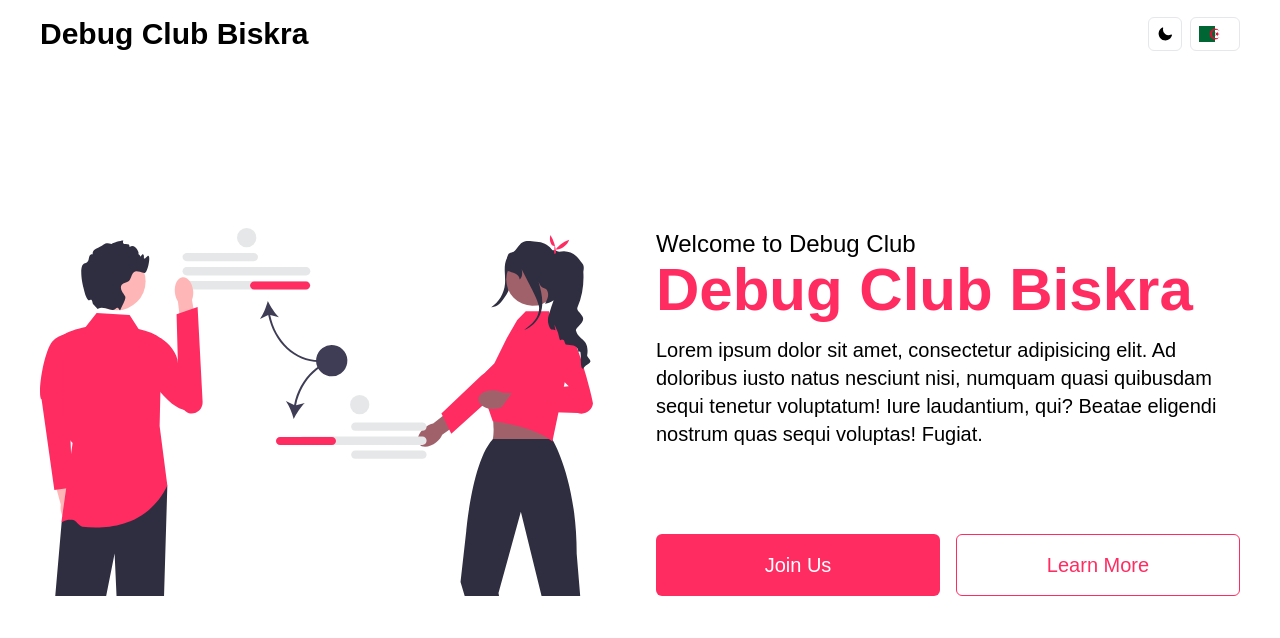
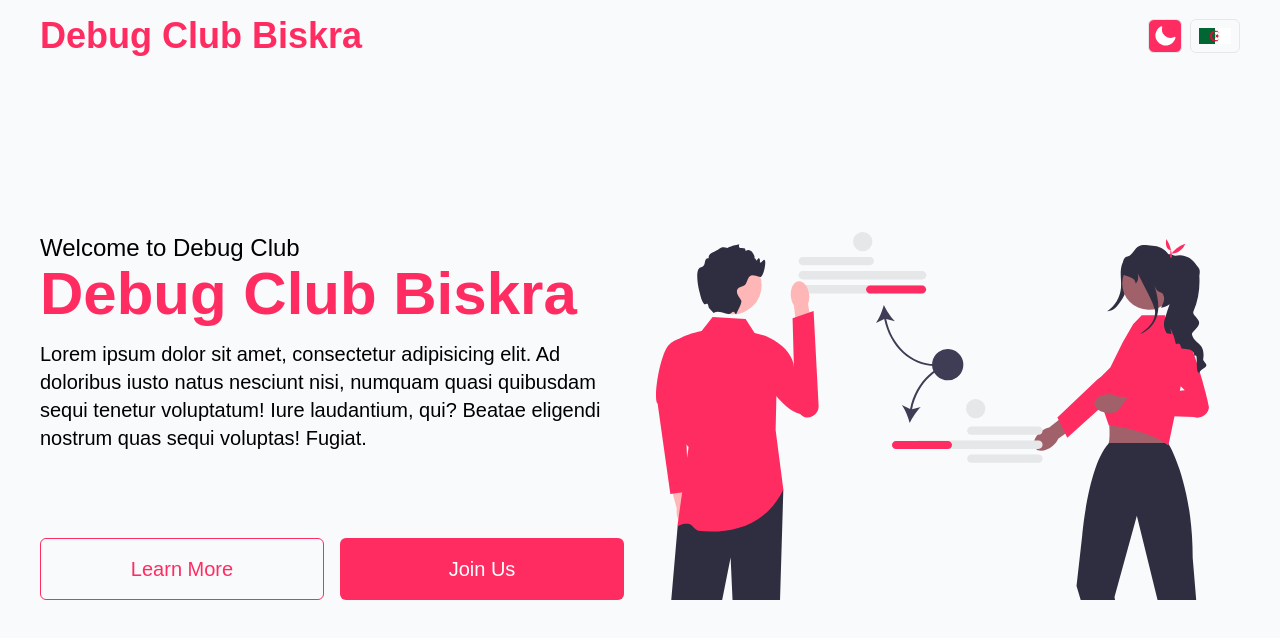
Before and after one commit to MFLXU/website, a React (Create React App) app: page / in a window 1280 px wide. Shown: the top 638 px of the page. Built offline with nearby package versions, Linux system fonts and the light colour scheme.

Commit message:
asdfasdf

```diff
--- a/public/index.html
+++ b/public/index.html
@@ -1,5 +1,5 @@
 <!DOCTYPE html>
-<html lang="en">
+<html lang="en" class="light">
   <head>
     <meta charset="utf-8" />
     <link rel="icon" href="%PUBLIC_URL%/favicon.ico" />
--- a/src/App.js
+++ b/src/App.js
@@ -11,8 +11,8 @@ function App() {
     <div className={lang == "uk" ? "text-left" : "text-right"}>
       <LanguageContext.Provider value={{ lang, setLang }}>
         <Navbar />
+        <Hero />
       </LanguageContext.Provider>
-      <Hero />
     </div>
   );
 }
--- a/src/components/Hero.jsx
+++ b/src/components/Hero.jsx
@@ -19,7 +19,7 @@ const Hero = () => {
               <button className="p-4 text-xl font-medium rounded-md border border-dbc text-dbc">
                 {t("hero.buttons.btn1")}
               </button>
-              <button className="p-4 text-xl font-medium rounded-md bg-dbc text-white">
+              <button className="p-4 hover:bg-opacity-90 duration-300 text-xl font-medium rounded-md bg-dbc text-white">
                 {t("hero.buttons.btn2")}
               </button>
             </div>
@@ -40,7 +40,7 @@ const Hero = () => {
             </h1>
             <p className="text-xl">{t("hero.desc")}</p>
             <div className="grid md:grid-cols-2 gap-4 mt-auto">
-              <button className="p-4 text-xl font-medium rounded-md bg-dbc text-white">
+              <button className="p-4 text-xl font-medium bg-opacity-90 duration-300 rounded-md bg-dbc text-white">
                 {t("hero.buttons.btn2")}
               </button>
               <button className="p-4 text-xl font-medium rounded-md border border-dbc text-dbc">
--- a/src/components/Navbar.jsx
+++ b/src/components/Navbar.jsx
@@ -1,22 +1,45 @@
 import dz from "../utils/algeria.png";
 import uk from "../utils/uk.png";
 import { useTranslation } from "react-i18next";
-import { MoonIcon } from "@heroicons/react/20/solid";
+import { MoonIcon, SunIcon } from "@heroicons/react/20/solid";
 import { LanguageContext } from "../App";
 import { useContext } from "react";
+import { useState } from "react";
 const Navbar = () => {
   const { lang, setLang } = useContext(LanguageContext);
-  const { t, i18n } = useTranslation();
+  const { i18n } = useTranslation();
+  const [theme, setTheme] = useState("light");
+  if (theme === "light") {
+    document.documentElement.classList.remove("dark");
+    document.documentElement.classList.add("light");
+  } else if (theme === "dark") {
+    document.documentElement.classList.remove("light");
+    document.documentElement.classList.add("dark");
+  }
+  const themeSwitcher = () => {
+    if (theme === "light") {
+      setTheme("dark");
+    } else if (theme === "dark") {
+      setTheme("light");
+    }
+  };
 
   return (
     <div className="py-4">
       <div className="container flex items-center justify-between">
-        <a className="font-extrabold text-3xl" href="/">
+        <a className="font-extrabold text-4xl text-dbc" href="/">
           Debug Club Biskra
         </a>
         <div className="flex items-center justify-center gap-2">
-          <div className="outline-0 flex items-center justify-center p-2 border rounded-md">
-            <MoonIcon className="w-4" />
+          <div
+            onClick={themeSwitcher}
+            className="hover:-translate-y-0.5 p-1 rounded-md border bg-dbc  border-dbg duration-300 cursor-pointer"
+          >
+            {theme === "light" ? (
+              <MoonIcon className="w-6 text-white" />
+            ) : (
+              <SunIcon className="w-6 text-white" />
+            )}
           </div>
           {lang == "uk" ? (
             <button
--- a/src/index.css
+++ b/src/index.css
@@ -11,6 +11,9 @@
 }
 
 @layer base {
+  body{
+    @apply bg-slate-50 text-black dark:bg-neutral-900 dark:text-white duration-300
+  }
   .bg-dbc{
     @apply bg-[#ff2c62]
   }
--- a/tailwind.config.js
+++ b/tailwind.config.js
@@ -1,10 +1,9 @@
 /** @type {import('tailwindcss').Config} */
 module.exports = {
-  content: [
-    "./src/**/*.{js,jsx,ts,tsx}",
-  ],
+  content: ["./src/**/*.{js,jsx,ts,tsx}"],
+  darkMode: "class",
   theme: {
     extend: {},
   },
   plugins: [],
-}
+};
```
